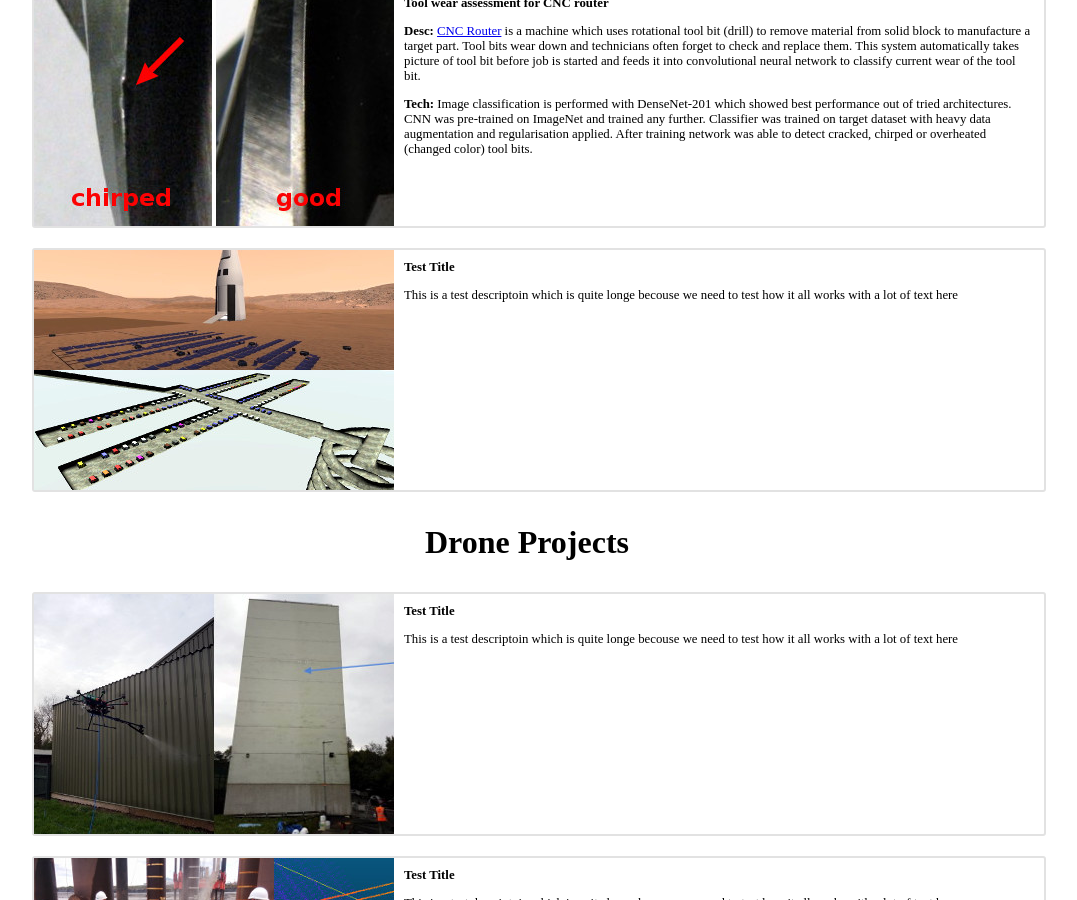
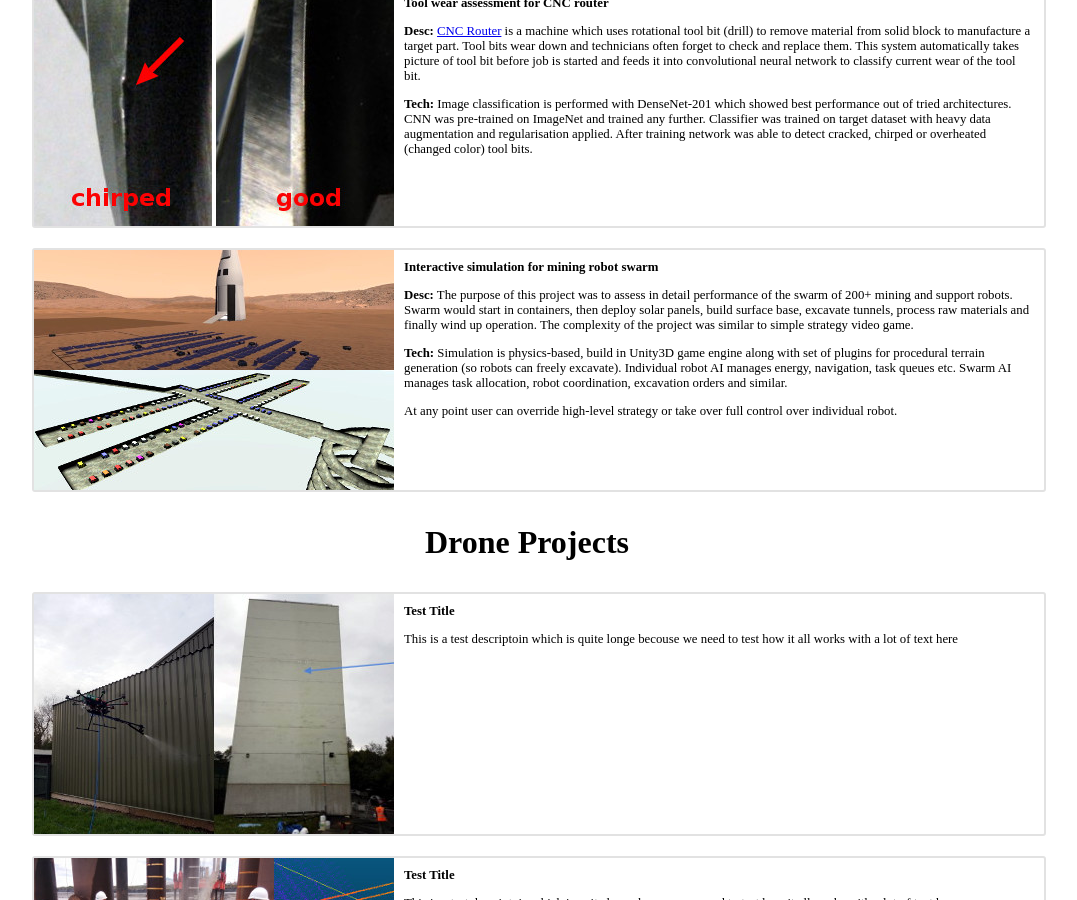
Before and after one commit to marcinbogdanski/marcinbogdanski.github.io, a Jekyll site: the page built from commercial-portfolio.html, in a window 1280 px wide and 900 px high, scrolled down 494 px. Shown: the whole window, without its empty margins (113-1190 px from the left). Built offline with Jekyll 4.4.1, drawn with Linux system fonts in a browser that asks for light colours.

Commit message:
Add AI Desc

```diff
--- a/commercial-portfolio.html
+++ b/commercial-portfolio.html
@@ -24,8 +24,8 @@ layout: default
 
         {% include poster.html
             image="/assets/images/mining.jpg"
-            title="Test Title"
-            description="This is a test descriptoin which is quite longe becouse we need to test how it all works with a lot of text here"
+            title="Interactive simulation for mining robot swarm"
+            description="<p><b>Desc:</b> The purpose of this project was to assess in detail performance of the swarm of 200+ mining and support robots. Swarm would start in containers, then deploy solar panels, build surface base, excavate tunnels, process raw materials and finally wind up operation. The complexity of the project was similar to simple strategy video game.</p><p><b>Tech:</b> Simulation is physics-based, build in Unity3D game engine along with set of plugins for procedural terrain generation (so robots can freely excavate). Individual robot AI manages energy, navigation, task queues etc. Swarm AI manages task allocation, robot coordination, excavation orders and similar.</p><p>At any point user can override high-level strategy or take over full control over individual robot.</p>"
             %}
 
 
--- a/index.html
+++ b/index.html
@@ -2,4 +2,6 @@
 layout: default
 title: Marcin Bogdanski
 ---
-<h1>Hello World!</h1>
+<h1>About Me</h1>
+
+I am passionate about Artificial Intelligence, especially Deep Learning and related technologies. I completed my degree in 2007 with focus on AI. Due to pre-2012 AI winter, I pursued career in robotics. I have 2 years deep learning experience and 10+ years in software, including as team leader.
```
